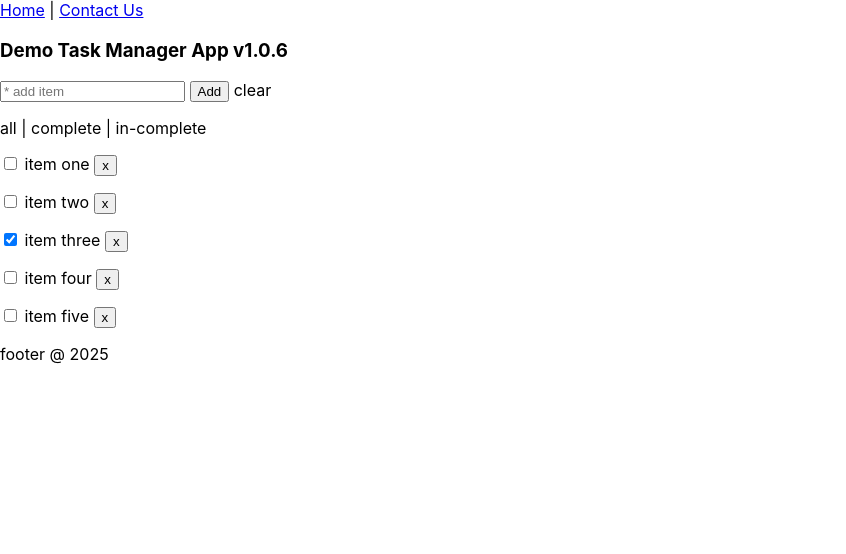
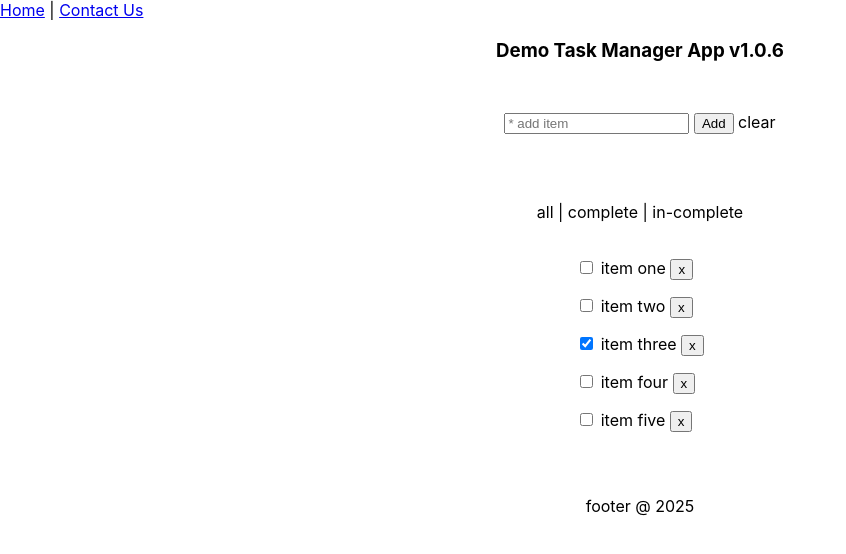
Before and after one commit to dgilbert-quickstart/taskmgr-app-v01, a React (Create React App) app in the folder taskmgr-app-v01/: page /#/ in a window 1280 px wide. Shown: the top 554 px of the page, without its empty margins (0-846 px from the left). Built offline with nearby package versions, Linux system fonts and the light colour scheme.

Commit message:
update react demo app 2 - create-react-app, yarn, vite

```diff
--- a/taskmgr-app-v01/src/App.js
+++ b/taskmgr-app-v01/src/App.js
@@ -4,6 +4,7 @@ import {HashRouter, Routes, Route} from "react-router-dom"
 import Home from "./components/Home";
 import ContactUs from "./components/ContactUs";
 import NavBar from "./components/NavBar";
+import "./App.css"
 
 function App() {
   return (
--- a/taskmgr-app-v01/src/components/ContactUs.js
+++ b/taskmgr-app-v01/src/components/ContactUs.js
@@ -17,7 +17,7 @@ function ContactUs() {
 
     return (
       <>
-      <div>
+        <div className="app-center-page">
           <h2>Contact Us</h2>
           <form>
               <div>
--- a/taskmgr-app-v01/src/components/Home.js
+++ b/taskmgr-app-v01/src/components/Home.js
@@ -68,7 +68,7 @@ function Home() {
 
   return (
       <>
-      <div>
+      <div className="app-center-page">
           <h3>Demo Task Manager App v1.0.6</h3>
           <p></p>
           <div>
@@ -80,11 +80,13 @@ function Home() {
               <p></p>
           </div>
           <p>{msgText}</p>
-          <p></p>
-          <a>all</a> {" | "}
-          <a>complete</a> {" | "}
-          <a>in-complete</a>
-          <p></p>
+          <br/>
+          <div>
+            <a>all</a> {" | "}
+            <a>complete</a> {" | "}
+            <a>in-complete</a>
+          </div>
+          <br/>
           <div>
               {todolist && todolist.map((item)=>
               <p key={item.id}>{
```
